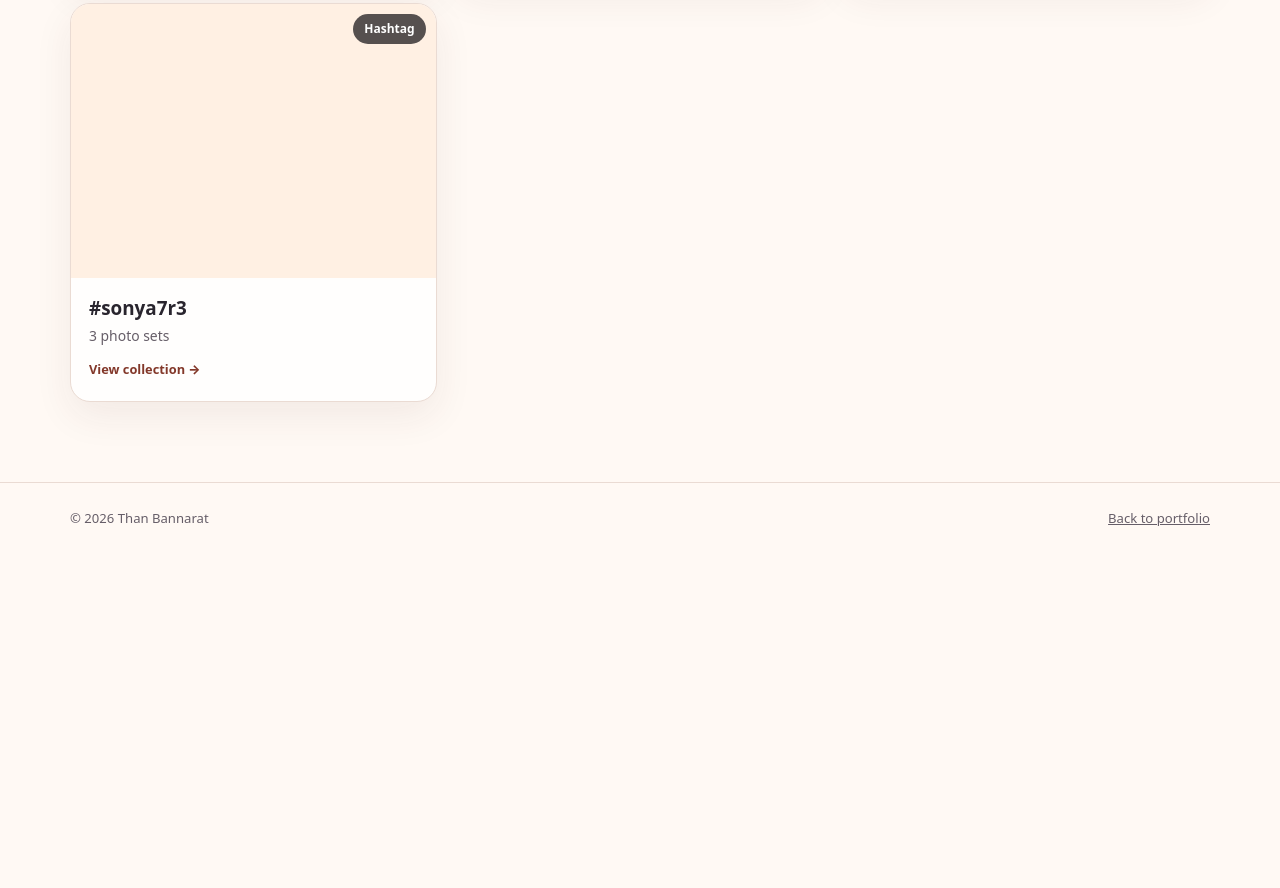
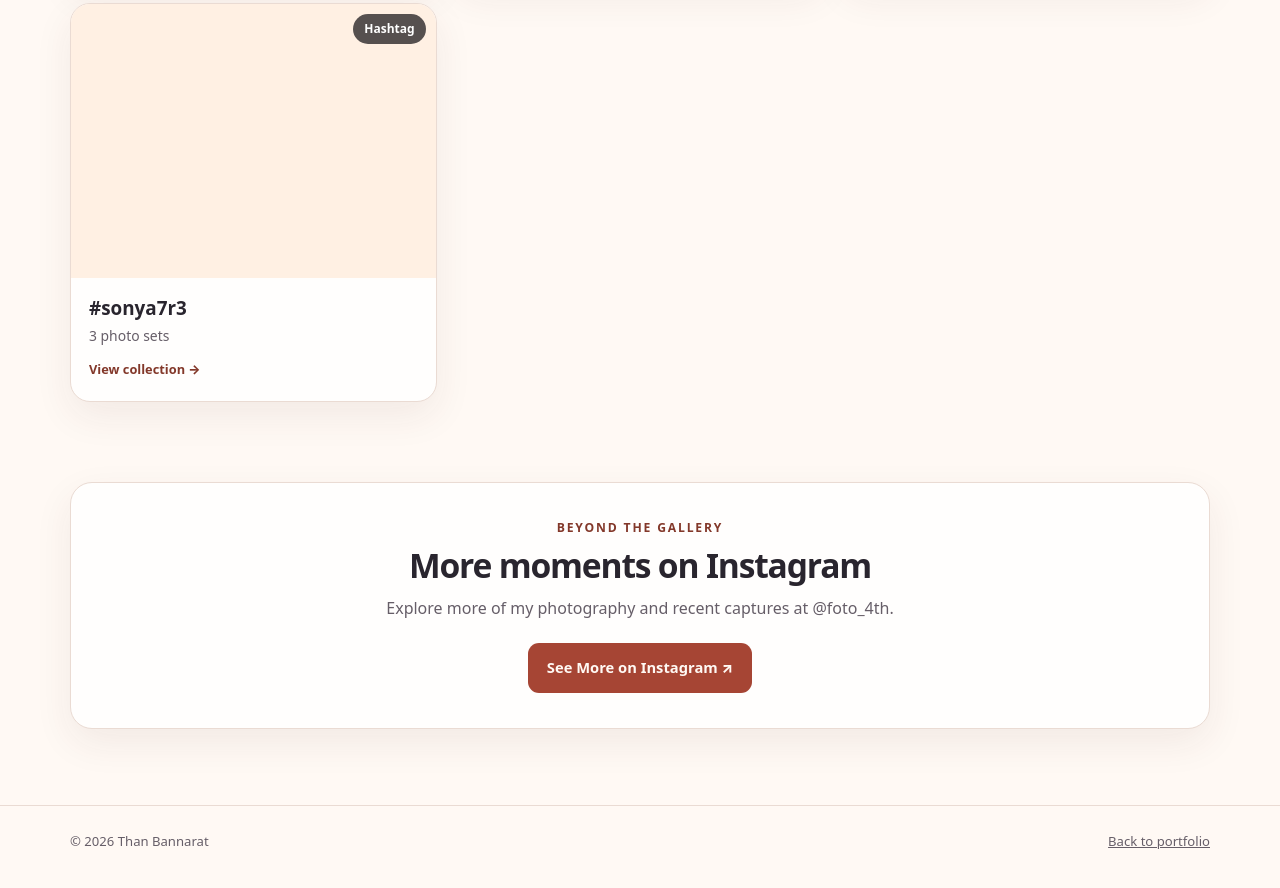
Before and after one commit to tbannaraASU/personal-portfolio, a plain HTML site: page photography.html in a window 1280 px wide. Shown: the part 4882-5770 px from the top of the page. Before the commit the page ends 5449 px from the top, so only its background shows below. Drawn offline with Linux system fonts and the light colour scheme.

Commit message:
Add Instagram link below photography gallery

```diff
--- a/photography.css
+++ b/photography.css
@@ -37,3 +37,13 @@
 }
 @media(max-width:520px){.grid{grid-template-columns:repeat(2,minmax(0,1fr));gap:9px}.card-text{padding:10px}.card-text p{display:none}.card-text h4{font-size:.86rem}.categories-grid{grid-template-columns:1fr}.viewer-image-wrap{height:55dvh;min-height:220px}.viewer-bar{align-items:flex-start}.viewer-bottom{flex-wrap:wrap}.viewer-bottom span{order:-1;flex-basis:100%}}
 @media(max-width:360px){.grid{grid-template-columns:1fr}}
+
+/* Instagram link beneath Photography collections (V14) */
+.instagram-endcap{padding:0 0 76px;text-align:center}
+.instagram-endcap-inner{background:var(--surface);border:1px solid var(--line);border-radius:22px;box-shadow:var(--shadow);padding:35px 24px}
+.instagram-endcap .eyebrow{margin:0 0 8px}
+.instagram-endcap h2{font-size:clamp(1.5rem,3.5vw,2.1rem);line-height:1.2;letter-spacing:-.035em;margin:0 0 10px}
+.instagram-endcap p:not(.eyebrow){color:var(--muted);margin:0 auto 22px;max-width:580px}
+.instagram-endcap-button{background:var(--accent);color:var(--background);border:1px solid transparent;display:inline-flex;align-items:center;justify-content:center;min-height:48px}
+.instagram-endcap-button:hover{background:var(--accent-dark)}
+@media(max-width:600px){.instagram-endcap{padding-bottom:48px}.instagram-endcap-inner{padding:28px 17px}.instagram-endcap-button{width:100%;max-width:340px}}
--- a/photography.html
+++ b/photography.html
@@ -34,6 +34,17 @@
 <div class="collection-tabs" role="tablist" aria-label="Browse by"><button type="button" id="tabs-tags" class="tab active" aria-selected="true" role="tab"># Hashtags</button><button type="button" id="tabs-albums" class="tab" aria-selected="false" role="tab">▣ Albums</button></div>
 <div class="toolbar"><div class="search-wrap"><label for="search">Find a hashtag or album</label><input id="search" type="search" placeholder="Search collections…" autocomplete="off"></div></div>
 <div id="gallery-content" aria-live="polite"></div>
-</section></main>
+</section>
+<section class="shell instagram-endcap" id="instagram-after-gallery" aria-labelledby="instagram-endcap-title">
+  <div class="instagram-endcap-inner">
+    <p class="eyebrow">Beyond the gallery</p>
+    <h2 id="instagram-endcap-title">More moments on Instagram</h2>
+    <p>Explore more of my photography and recent captures at @foto_4th.</p>
+    <a class="button instagram-endcap-button" href="https://www.instagram.com/foto_4th/" target="_blank" rel="noopener noreferrer" aria-label="See more photos on Instagram, @foto_4th (opens in a new tab)">
+      See More on Instagram ↗
+    </a>
+  </div>
+</section>
+</main>
 <footer class="footer"><div class="shell footer-inner"><span>© <span id="year">2026</span> Than Bannarat</span><a href="index.html">Back to portfolio</a></div></footer>
 <script src="data/gallery-data.js"></script><script src="photography.js"></script><script src="site-ui.js"></script></body></html>
```
